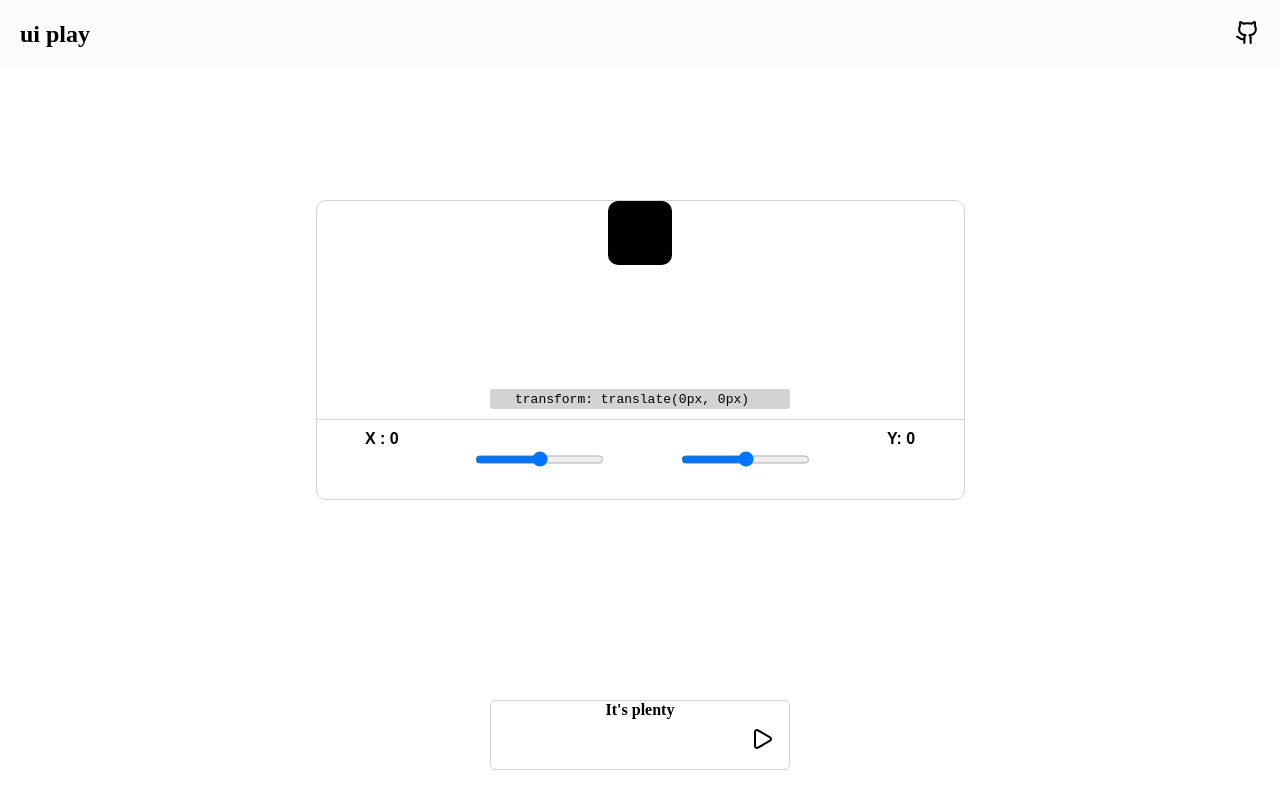
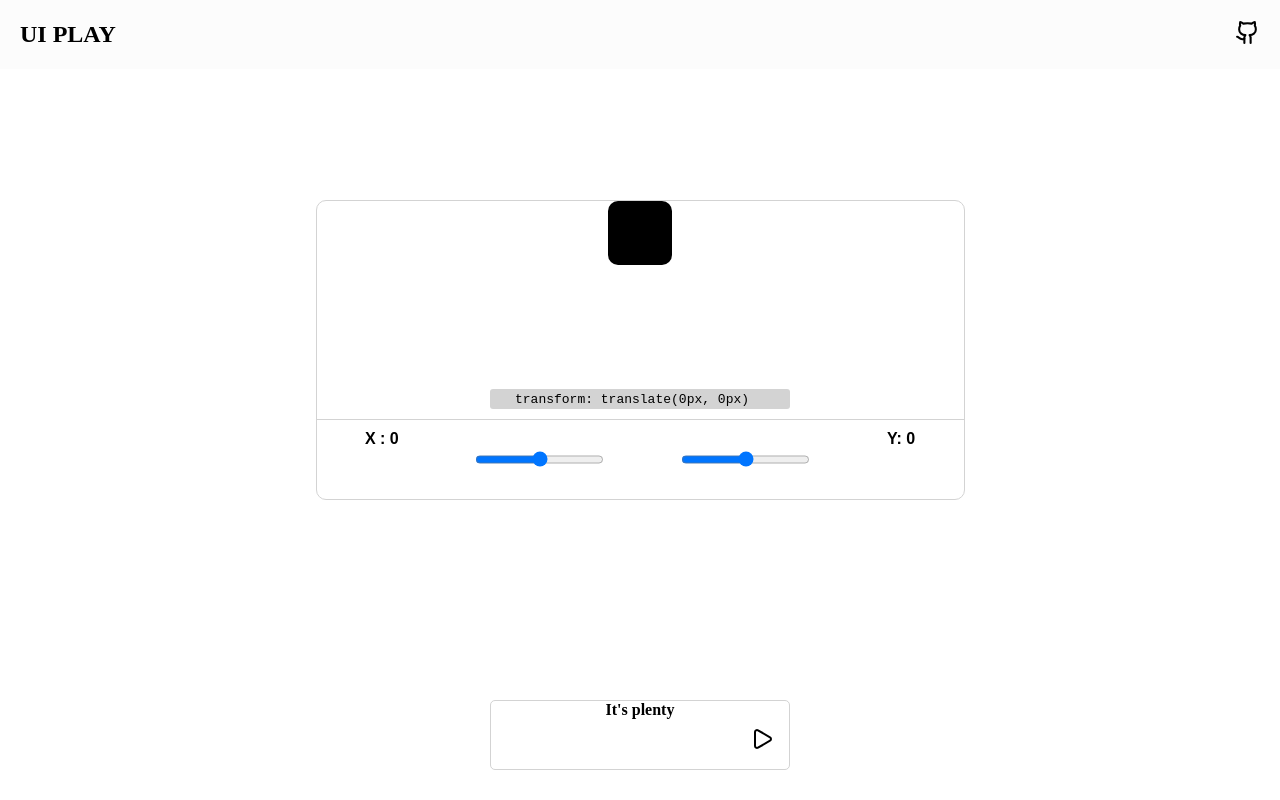
Before and after one commit to Genesispro-maker/ui-playground, a React (Vite) app in the folder ui/: page / in a window 1280 px wide. Built offline with nearby package versions, Linux system fonts and the light colour scheme; a web font is replaced by a local one.

Commit message:
Update header.tsx

```diff
--- a/ui/src/components/header.tsx
+++ b/ui/src/components/header.tsx
@@ -7,7 +7,7 @@ export const Header = () => {
   return (
     <Fragment>
          <header className={styles.header}>
-            <h2>ui play</h2>
+            <h2>UI PLAY</h2>
 
               <a href="https://github.com/Genesispro-maker/" className={styles.link}>
                  <Github size={25} fill="none" className={styles.github}/>
```
